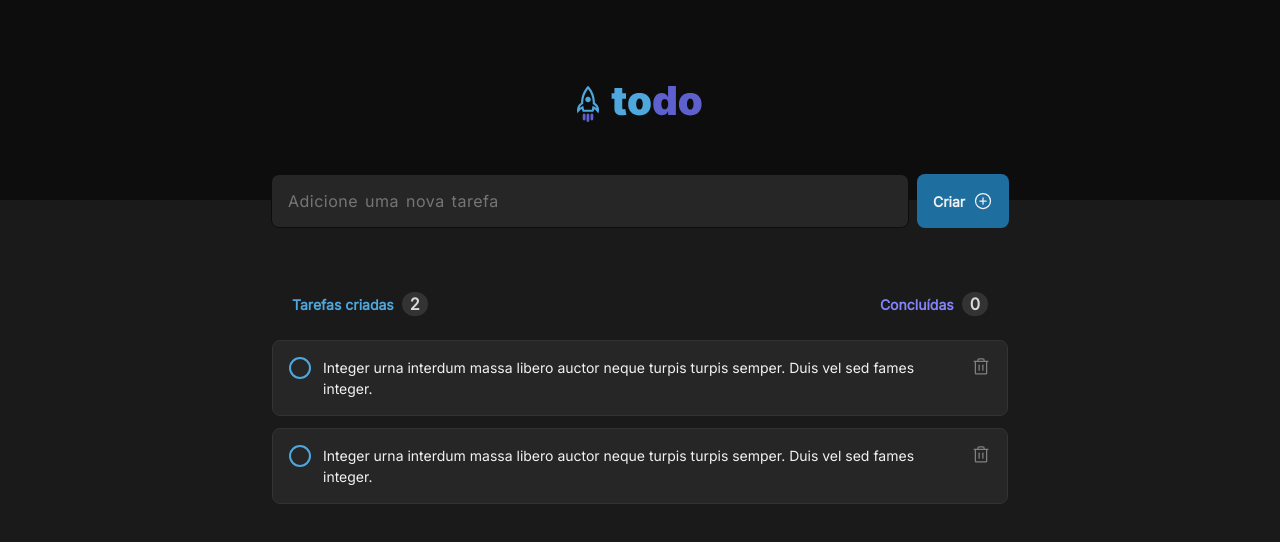
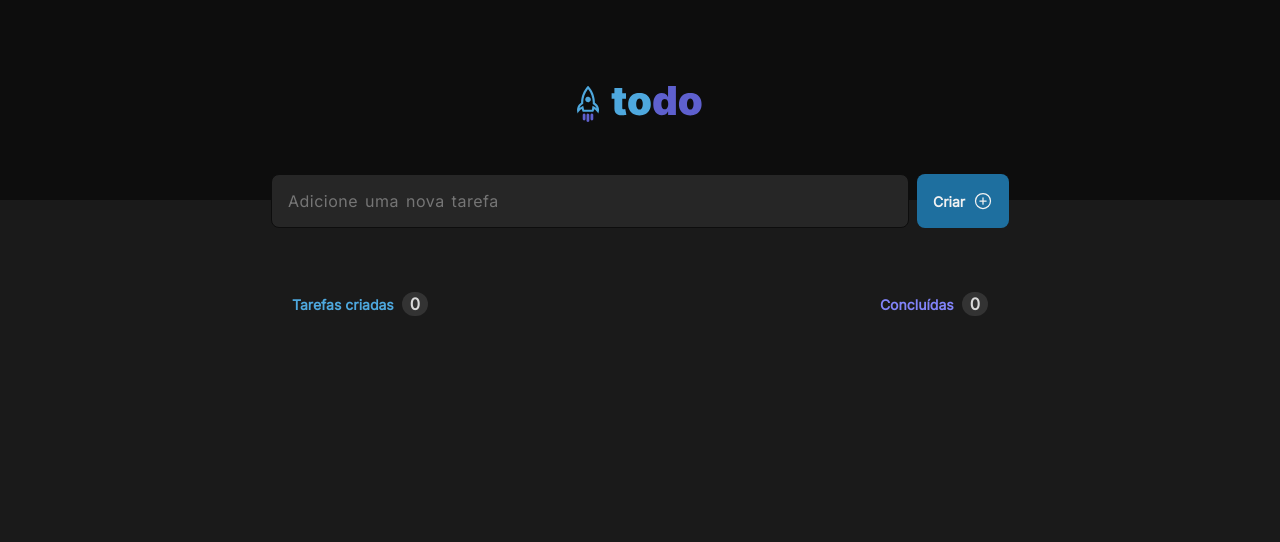
Before and after one commit to ViniciusOshima/ToDo-List, a React (Vite) app: page / in a window 1280 px wide. Shown: the top 542 px of the page. Built offline with nearby package versions, Linux system fonts and the light colour scheme.

Commit message:
FEAT adicionando novas tarefas de acordo com o conteudo do usu

```diff
--- a/src/App.tsx
+++ b/src/App.tsx
@@ -4,36 +4,36 @@ import {Status} from './components/status'
 import {PostWithoutContent} from './components/postWithoutContent'
 import {Post} from './components/post'
 
+import { useState } from 'react'
+
 import './global.css'
 import './app.module.css'
 
-let anotações = [
-  {
-    checked: false,
-    content: 'Integer urna interdum massa libero auctor neque turpis turpis semper. Duis vel sed fames integer.',
-  },
+export function App () {
+  const [myTasks, setMyTasks] = useState([])
 
-  {
-    checked: false,
-    content: 'Integer urna interdum massa libero auctor neque turpis turpis semper. Duis vel sed fames integer.',
+  const createdTasks = myTasks.length
+
+  function addTasks (task: string) {
+
+    setMyTasks([...myTasks, task])
+
+
   }
-]
 
-let createdTasks = anotações.length
 
-export function App () {
   return (
     <div>
       <header>
         <Header />
-        <Input />
+        <Input addTasks= {addTasks}  />
       </header>
 
       <main>
         <Status createdTasks= {createdTasks} />
 
-        {anotações.map((note) => {
-          return <Post content= {note.content} />
+        {myTasks.map((note) => {
+          return <Post content= {note} />
         })}
       </main>
 
--- a/src/components/input.tsx
+++ b/src/components/input.tsx
@@ -1,23 +1,31 @@
 import {PlusCircle} from 'phosphor-react'
-import { FormEvent, useState } from 'react'
+import { ChangeEvent, FormEvent, useState } from 'react'
 
 import styles from './input.module.css'
 
-export function Input () {
-  const [myTasks, setMyTasks] = useState([
-    'hello',
-  ])
+interface AddTasksProps {
+  addTasks: (myTasks:string) => void
+}
+
+export function Input ({addTasks}:AddTasksProps) {
+  const [taskChange, setTaskChange] = useState('')
+
+  function handleNewTaskChange (event: ChangeEvent<HTMLTextAreaElement>) {
+    setTaskChange(event.target.value)
+    console.log(taskChange)
+  }
 
   function handleNewTask (event: FormEvent) {
     event.preventDefault()
 
-    setMyTasks([...myTasks, event.target.newTask.value ])
-    console.log(myTasks)
+    addTasks(taskChange)
+
+    setTaskChange('')
   }
 
   return (
     <form className={styles.form} onSubmit={handleNewTask}>
-      <textarea name='newTask' placeholder="Adicione uma nova tarefa"></textarea>
+      <textarea value={taskChange} onChange={handleNewTaskChange} name='newTask' placeholder="Adicione uma nova tarefa"></textarea>
       <button type='submit'>Criar <PlusCircle size={20}/></button>
     </form>
   )
--- a/src/components/post.module.css
+++ b/src/components/post.module.css
@@ -6,7 +6,7 @@
 
   display: flex;
   align-items: flex-start;
-  justify-content: center;
+  justify-content: space-between;
   gap: 0.75rem;
 
   padding: 1rem;
```
